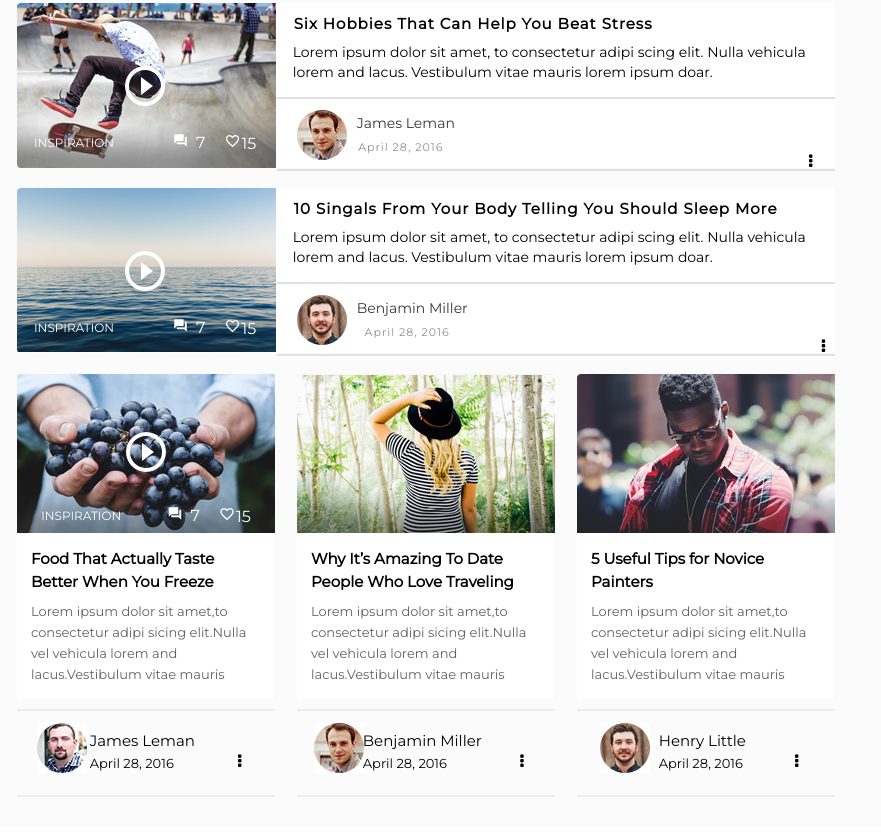
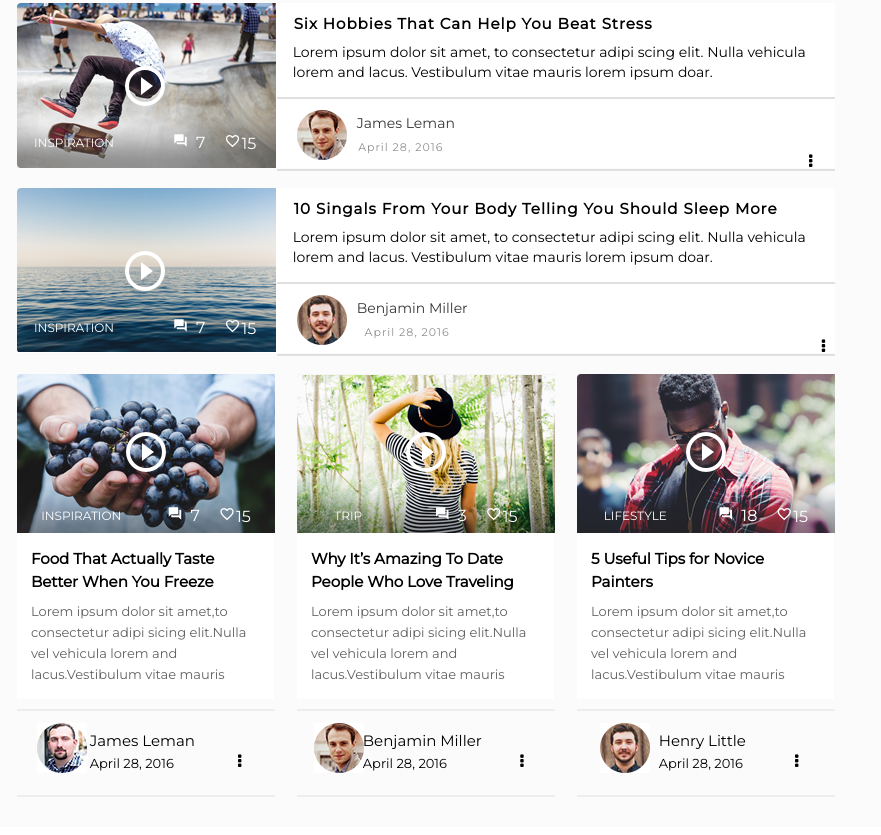
Before and after one commit to rarecode00/static-pixel-perfect, a plain HTML site: page index.html in a window 1280 px wide. Shown: the part 1755-2590 px from the top of the page, without its empty margins (0-881 px from the left). Drawn offline with nearby package versions, Linux system fonts and the light colour scheme.

Commit message:
body content updates

```diff
--- a/css/style.css
+++ b/css/style.css
@@ -1092,6 +1092,7 @@ body{
     font-size: 48px;
     margin-top: 54px;
     color: white;
+    cursor: pointer;
 }
 
 .sliding-image-txt-container{
--- a/index.html
+++ b/index.html
@@ -349,6 +349,7 @@
           <div class="sliding-divider"></div>
           <div class="card-user-details">
             <div class="card-user-image1 card-user-image-prop">
+
             </div>
             <div class="card-user-info">
               <span>James Leman</span>
@@ -362,7 +363,24 @@
 
         <div class="sliding-card">
           <div class="sliding-card-image2 sliding-card-img-props">
-
+            <div class="card-play-btn">
+              <i class="material-icons-outlined playicon">
+                  play_circle_outline
+                </i>
+            </div>
+            <div class="sliding-image-txt-container">
+              <div class="sliding-image-heading">TRIP</div>
+              <div class="sliding-icons">
+                <div class="comments1">
+                  <div> <i class="material-icons comment-image">forum</i></div>
+                  <span>3</span>
+                </div>
+                <div class="likes1">
+                  <div> <i class="material-icons-outlined like-image">favorite_border</i></div>
+                  <span>15</span>
+                </div>
+              </div>
+            </div>
           </div>
           <div class="sliding-content-container">
             <div class="sliding-content-txt">
@@ -387,6 +405,24 @@
         <!-- Sliding Card 3 -->
         <div class="sliding-card">
           <div class="sliding-card-image3 sliding-card-img-props">
+            <div class="card-play-btn">
+              <i class="material-icons-outlined playicon">
+                  play_circle_outline
+                </i>
+            </div>
+            <div class="sliding-image-txt-container">
+              <div class="sliding-image-heading">LIFESTYLE</div>
+              <div class="sliding-icons">
+                <div class="comments1">
+                  <div> <i class="material-icons comment-image">forum</i></div>
+                  <span>18</span>
+                </div>
+                <div class="likes1">
+                  <div> <i class="material-icons-outlined like-image">favorite_border</i></div>
+                  <span>15</span>
+                </div>
+              </div>
+            </div>
           </div>
           <div class="sliding-content-container">
             <div class="sliding-content-txt">
```
